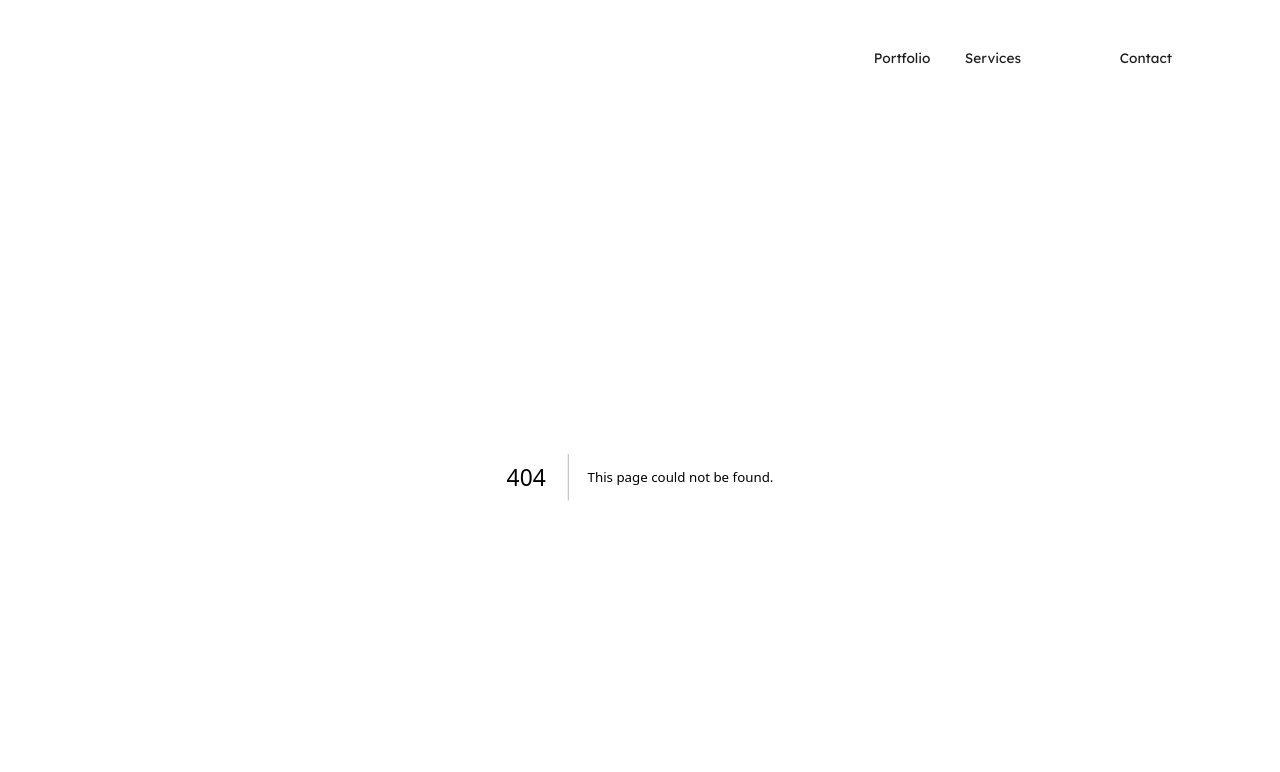
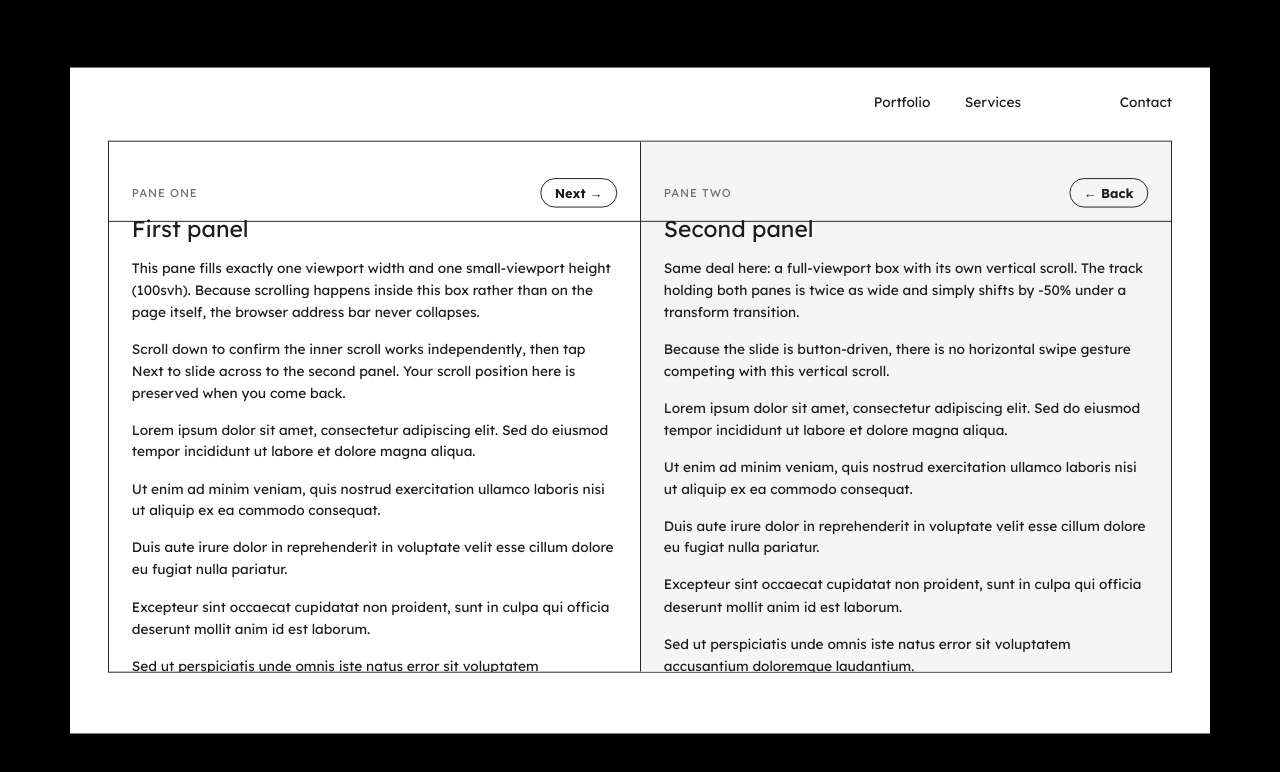
Before and after one commit to ux-studio-sibiu/postcard, a Next.js app: page /concept-layout in a window 1280 px wide. Before the commit this address had no page. Shown: the top 772 px of the page. Built offline with nearby package versions, Linux system fonts and the light colour scheme.

Commit message:
add concept layout

```diff
--- /dev/null
+++ b/app/components/concept-layout/concept-layout.scss
@@ -0,0 +1,120 @@
+@use "@/app/styles/breakpoints" as *;
+
+// Base = desktop / tablet: both panes side by side, static, no sliding.
+.nsc-concept-layout {
+  position: relative;
+  width: 100%;
+  height: 70vh;
+  overflow: hidden;
+  border: 1px solid var(--color-line);
+
+  .track {
+    display: flex;
+    width: 100%;
+    height: 100%;
+  }
+
+  .pane {
+    flex: 0 0 50%;
+    height: 100%;
+    position: relative;
+
+    &.second {
+      border-left: 1px solid var(--color-line);
+      background: #f5f5f5;
+    }
+  }
+
+  .pane-scroll {
+    height: 100%;
+    overflow-y: auto;
+    overscroll-behavior: contain;
+    -webkit-overflow-scrolling: touch;
+    padding: 1.5rem 1.5rem 4rem;
+
+    h1 {
+      font-size: 1.5rem;
+      font-weight: 400;
+      margin: 0.5rem 0 1rem;
+    }
+
+    p {
+      font-size: 0.9rem;
+      line-height: 1.6;
+      margin: 0 0 1rem;
+    }
+  }
+
+  // Sticky bar so the inline slide button stays reachable while the pane
+  // scrolls. The button lives inside the scroller (per the spec) — sticky keeps
+  // it pinned to the top of its own pane.
+  .pane-bar {
+    position: sticky;
+    top: 0;
+    z-index: 1;
+    display: flex;
+    align-items: center;
+    justify-content: space-between;
+    gap: 1rem;
+    margin: -1.5rem -1.5rem 1rem;
+    padding: 0.85rem 1.5rem;
+    background: inherit;
+    border-bottom: 1px solid var(--color-line);
+  }
+
+  .pane-tag {
+    font-size: 0.75rem;
+    text-transform: uppercase;
+    letter-spacing: 0.08em;
+    color: var(--color-muted);
+  }
+
+  .slide-btn {
+    font-size: 0.85rem;
+    font-weight: 700;
+    color: var(--color-ink);
+    background: none;
+    border: 1px solid var(--color-line);
+    border-radius: 999px;
+    padding: 0.4rem 0.9rem;
+    cursor: pointer;
+
+    &.block {
+      display: block;
+      margin-top: 1rem;
+    }
+  }
+}
+
+// Mobile: fixed full-viewport overlay, one pane visible at a time, slide on tap.
+@include respond-to-max("tablet") {
+  .nsc-concept-layout {
+    position: fixed;
+    inset: 0;
+    width: 100vw;
+    height: 100vh; // fallback for browsers without svh
+    height: 100svh;
+    border: none;
+    z-index: 50;
+    background: var(--color-bg);
+
+    .track {
+      // Twice the viewport so both panes sit in a row; shift by half to reveal
+      // the second. The .pane flex-basis stays 50% (= 100vw each).
+      width: 200%;
+      transition: transform 0.35s ease;
+
+      &.is-second {
+        transform: translateX(-50%);
+      }
+    }
+
+    .pane.second {
+      border-left: none;
+    }
+
+    .pane-scroll {
+      padding-bottom: 5rem;
+    }
+  }
+}
--- /dev/null
+++ b/app/components/concept-layout/concept-layout.tsx
@@ -0,0 +1,85 @@
+"use client";
+
+import { useState } from "react";
+import "./concept-layout.scss";
+
+// Proof of concept: two full-viewport panes side by side. On mobile the page is
+// a fixed 100vw x 100svh overlay; only one pane shows at a time and a button
+// slides horizontally to the other (CSS transform on the track, no Swiper).
+// Each pane scrolls vertically inside its own .pane-scroll element, so the
+// document itself never scrolls and the browser navbar stays put. Desktop just
+// shows both panes side by side.
+export function ConceptLayout() {
+  const [active, setActive] = useState(0);
+
+  return (
+    <div className="nsc-concept-layout">
+      <div className={`track${active === 1 ? " is-second" : ""}`}>
+        <section className="pane first">
+          <div className="pane-scroll">
+            <div className="pane-bar">
+              <span className="pane-tag">Pane one</span>
+              <button type="button" className="slide-btn" onClick={() => setActive(1)}>
+                Next &rarr;
+              </button>
+            </div>
+            <h1>First panel</h1>
+            <p>
+              This pane fills exactly one viewport width and one small-viewport
+              height (100svh). Because scrolling happens inside this box rather
+              than on the page itself, the browser address bar never collapses.
+            </p>
+            <p>
+              Scroll down to confirm the inner scroll works independently, then
+              tap Next to slide across to the second panel. Your scroll position
+              here is preserved when you come back.
+            </p>
+            <p>Lorem ipsum dolor sit amet, consectetur adipiscing elit. Sed do eiusmod tempor incididunt ut labore et dolore magna aliqua.</p>
+            <p>Ut enim ad minim veniam, quis nostrud exercitation ullamco laboris nisi ut aliquip ex ea commodo consequat.</p>
+            <p>Duis aute irure dolor in reprehenderit in voluptate velit esse cillum dolore eu fugiat nulla pariatur.</p>
+            <p>Excepteur sint occaecat cupidatat non proident, sunt in culpa qui officia deserunt mollit anim id est laborum.</p>
+            <p>Sed ut perspiciatis unde omnis iste natus error sit voluptatem accusantium doloremque laudantium.</p>
+            <p>Totam rem aperiam, eaque ipsa quae ab illo inventore veritatis et quasi architecto beatae vitae dicta sunt explicabo.</p>
+            <p>Nemo enim ipsam voluptatem quia voluptas sit aspernatur aut odit aut fugit.</p>
+            <p>Neque porro quisquam est, qui dolorem ipsum quia dolor sit amet, consectetur, adipisci velit.</p>
+            <button type="button" className="slide-btn block" onClick={() => setActive(1)}>
+              Next &rarr;
+            </button>
+          </div>
+        </section>
+
+        <section className="pane second">
+          <div className="pane-scroll">
+            <div className="pane-bar">
+              <span className="pane-tag">Pane two</span>
+              <button type="button" className="slide-btn" onClick={() => setActive(0)}>
+                &larr; Back
+              </button>
+            </div>
+            <h1>Second panel</h1>
+            <p>
+              Same deal here: a full-viewport box with its own vertical scroll.
+              The track holding both panes is twice as wide and simply shifts by
+              -50% under a transform transition.
+            </p>
+            <p>
+              Because the slide is button-driven, there is no horizontal swipe
+              gesture competing with this vertical scroll.
+            </p>
+            <p>Lorem ipsum dolor sit amet, consectetur adipiscing elit. Sed do eiusmod tempor incididunt ut labore et dolore magna aliqua.</p>
+            <p>Ut enim ad minim veniam, quis nostrud exercitation ullamco laboris nisi ut aliquip ex ea commodo consequat.</p>
+            <p>Duis aute irure dolor in reprehenderit in voluptate velit esse cillum dolore eu fugiat nulla pariatur.</p>
+            <p>Excepteur sint occaecat cupidatat non proident, sunt in culpa qui officia deserunt mollit anim id est laborum.</p>
+            <p>Sed ut perspiciatis unde omnis iste natus error sit voluptatem accusantium doloremque laudantium.</p>
+            <p>Totam rem aperiam, eaque ipsa quae ab illo inventore veritatis et quasi architecto beatae vitae dicta sunt explicabo.</p>
+            <p>Nemo enim ipsam voluptatem quia voluptas sit aspernatur aut odit aut fugit.</p>
+            <p>Neque porro quisquam est, qui dolorem ipsum quia dolor sit amet, consectetur, adipisci velit.</p>
+            <button type="button" className="slide-btn block" onClick={() => setActive(0)}>
+              &larr; Back
+            </button>
+          </div>
+        </section>
+      </div>
+    </div>
+  );
+}
--- /dev/null
+++ b/app/concept-layout/page.tsx
@@ -0,0 +1,5 @@
+import { ConceptLayout } from "@/app/components/concept-layout/concept-layout";
+
+export default function ConceptLayoutPage() {
+  return <ConceptLayout />;
+}
```
Also changed, not shown: images/7.png (deleted), 1 other file (tests, documents, lock files or other folders).
